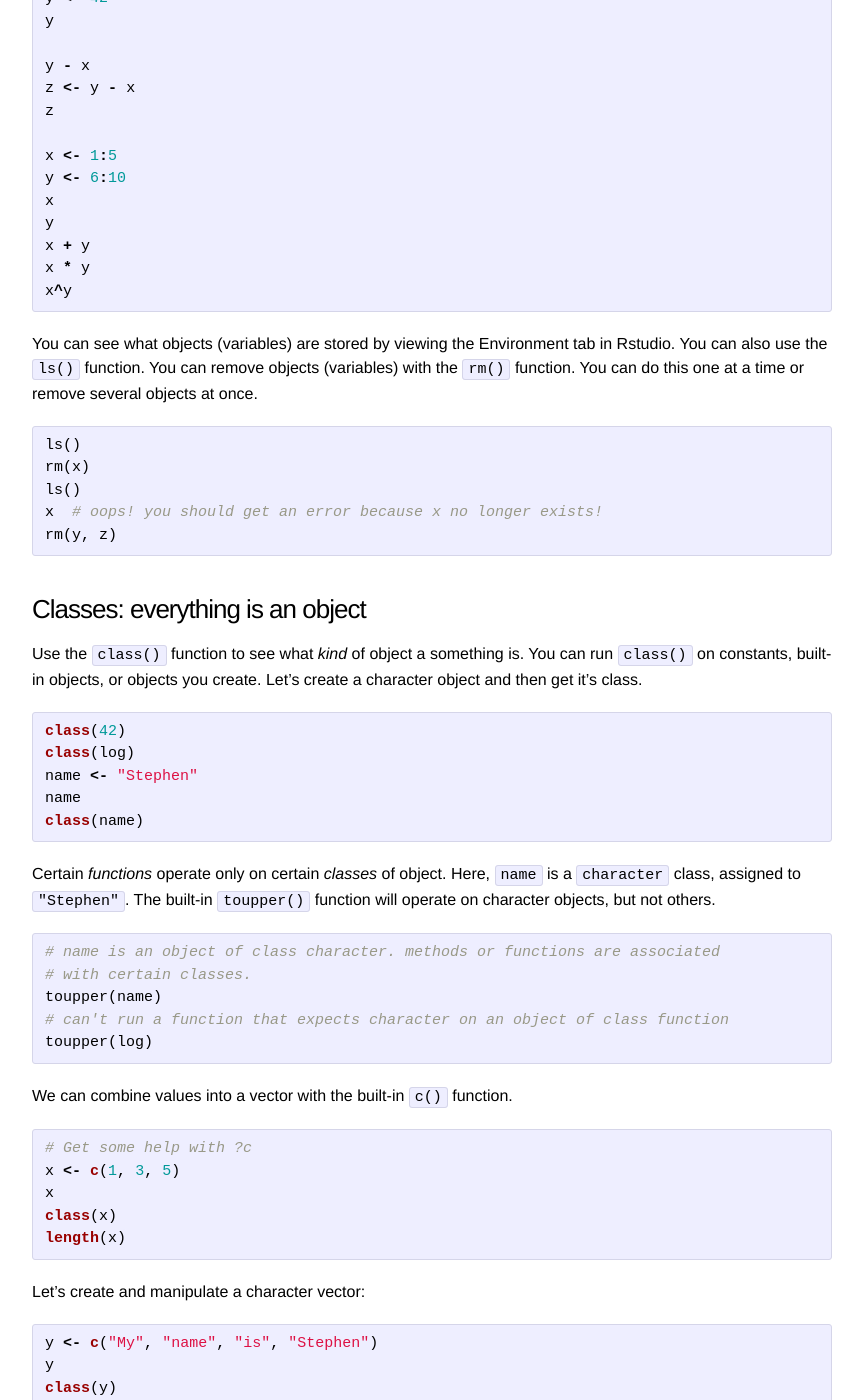
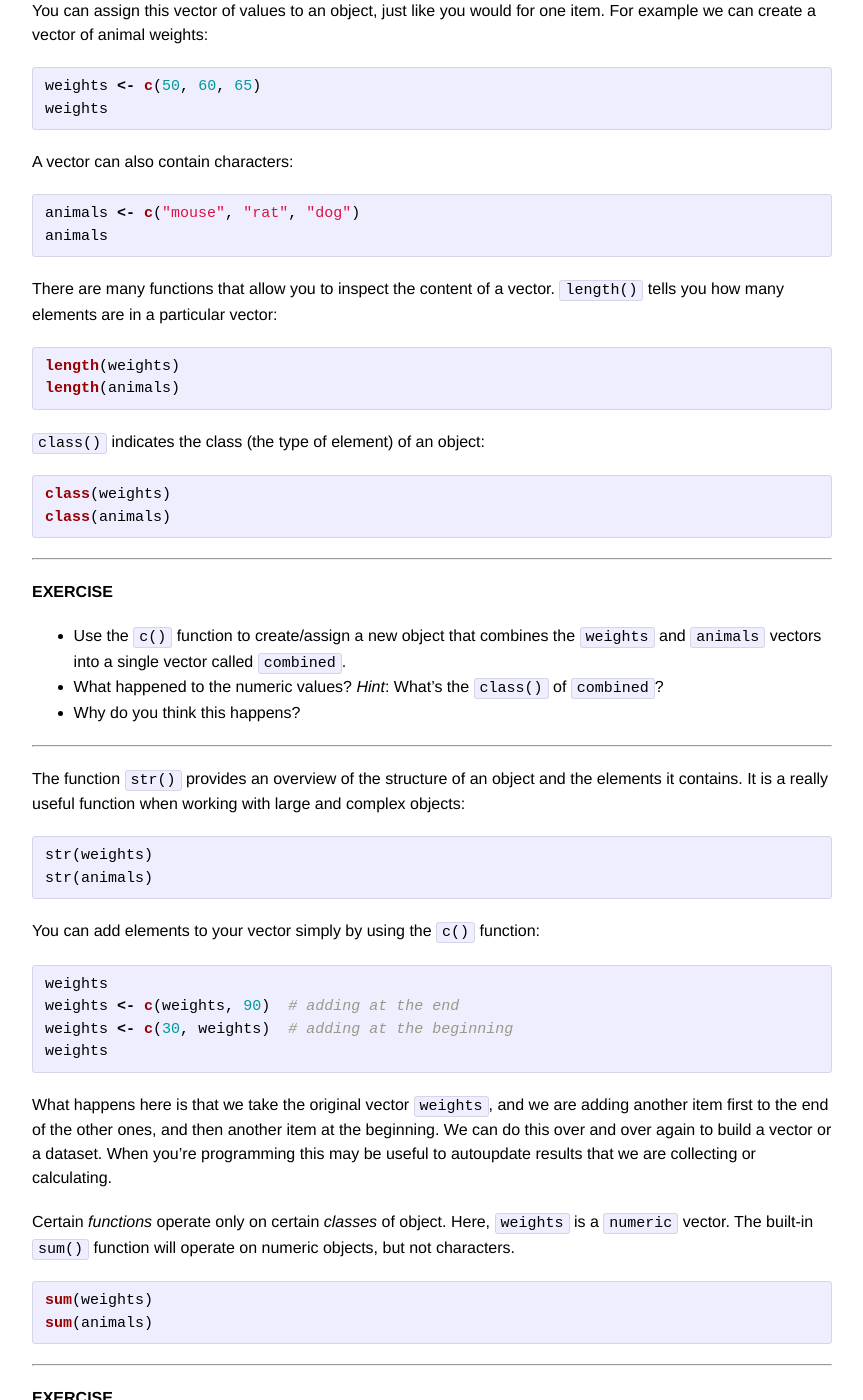
Before and after one commit to bioconnector/workshops2015, a Jekyll site: the page built from lessons/intro-r-lifesci/01-intro-r.md, in a window 1280 px wide and 1400 px high, scrolled down 5189 px. Shown: the whole window, without its empty margins (208-1071 px from the left). Built offline with Jekyll 4.4.1, drawn with Linux system fonts in a browser that asks for light colours; Markdown is read by kramdown in place of the engine named in the settings; some of the changed text lies outside the part shown.

Commit message:
finished updating intro R

````diff
--- a/lessons/intro-r-lifesci/01-intro-r.md
+++ b/lessons/intro-r-lifesci/01-intro-r.md
@@ -94,6 +94,16 @@ weight_kg <- 100
 
 What do you think is the current content of the object `weight_lb`? 126.5 or 220?
 
+You can see what objects (variables) are stored by viewing the Environment tab in Rstudio. You can also use the `ls()` function. You can remove objects (variables) with the `rm()` function. You can do this one at a time or remove several objects at once.
+
+
+```r
+ls()
+rm(weight_lb, weight_kg)
+ls()
+weight_lb  # oops! you should get an error because weight_lb no longer exists!
+```
+
 ---
 
 **EXERCISE**
@@ -144,11 +154,11 @@ sqrt(log(1000, base = 10))
 
 **EXERCISE**
 
-See `?abs` and calculate the square root of the log-base-10 of the absolute value of $-4\times{}(2550-50)$.
+See `?abs` and calculate the square root of the log-base-10 of the absolute value of `-4*(2550-50)`. Answer should be `2`.
 
 ---
 
-## Vectors
+## Vectors and classes
 
 Let's create some numeric vectors. Vectors (aka "arrays" in Perl, "lists" in Python) are single *objects* containing an ordered collection of *elements*. A simple vector is a numeric vector, a single *object* containing several numbers. Here let's display a few vectors. We can also do vector arithmetic. When printing vectors to the screen that have lots of elements, notice that the bracketed number in the gutter of the output is just a counter indexing the number of elements in the vector.
 
@@ -182,125 +192,85 @@ help(seq)
 seq(from = 2, to = 200, by = 4)
 ```
 
-### Variables / objects
-
-You can store values in a variable or object. Use the `<-` operator for assignment. `=` also will work, but `<-` is conventional and preferred. Objects should start with a letter and can include numbers and underscores. Named variables are objects containing whatever is assigned to them. Remember, *everything is an object*.
+You can assign this vector of values to an object, just like you would for one item. For example we can create a vector of animal weights:
 
 
 ```r
-x <- 5
-x
-
-y <- 42
-y
-
-y - x
-z <- y - x
-z
-
-x <- 1:5
-y <- 6:10
-x
-y
-x + y
-x * y
-x^y
+weights <- c(50, 60, 65)
+weights
 ```
 
-You can see what objects (variables) are stored by viewing the Environment tab in Rstudio. You can also use the `ls()` function. You can remove objects (variables) with the `rm()` function. You can do this one at a time or remove several objects at once.
+A vector can also contain characters:
 
 
 ```r
-ls()
-rm(x)
-ls()
-x  # oops! you should get an error because x no longer exists!
-rm(y, z)
+animals <- c("mouse", "rat", "dog")
+animals
 ```
 
-### Classes: everything is an object
-
-Use the `class()` function to see what *kind* of object a something is. You can run `class()` on constants, built-in objects, or objects you create. Let's create a character object and then get it's class.
+There are many functions that allow you to inspect the content of a vector. `length()` tells you how many elements are in a particular vector:
 
 
 ```r
-class(42)
-class(log)
-name <- "Stephen"
-name
-class(name)
+length(weights)
+length(animals)
 ```
 
-Certain *functions* operate only on certain *classes* of object. Here, `name` is a `character` class, assigned to `"Stephen"`. The built-in `toupper()` function will operate on character objects, but not others.
+`class()` indicates the class (the type of element) of an object:
 
 
 ```r
-# name is an object of class character. methods or functions are associated
-# with certain classes.
-toupper(name)
-# can't run a function that expects character on an object of class function
-toupper(log)
-```
-
-We can combine values into a vector with the built-in `c()` function.
-
-
-```r
-# Get some help with ?c
-x <- c(1, 3, 5)
-x
-class(x)
-length(x)
-```
-
-Let's create and manipulate a character vector:
-
-
-```r
-y <- c("My", "name", "is", "Stephen")
-y
-class(y)
-length(y)
-y <- c(y, "Turner")
-y
-length(y)
-```
-
-Try running the built-in `sum()` function on a numeric vector:
-
-
-```r
-sum(x)
+class(weights)
+class(animals)
 ```
 
 ---
 
 **EXERCISE**
 
-Without using the `+` symbol, get the sum of the integers 50 through 55
+- Use the `c()` function to create/assign a new object that combines the `weights` and `animals` vectors into a single vector called `combined`.
+- What happened to the numeric values? *Hint*: What's the `class()` of `combined`?
+- Why do you think this happens?
 
 ---
 
-
-Combining characters with numerics results in coercing everything to be a character class.
+The function `str()` provides an overview of the structure of an object and the elements it contains. It is a really useful function when working with large and complex objects:
 
 
 ```r
-y
-z <- c(x, y)
-z
-class(z)
+str(weights)
+str(animals)
 ```
 
-Certain functions only operate on certain classes. You can't compute the `sum()` of a character vector!
+You can add elements to your vector simply by using the `c()` function:
 
 
 ```r
-z
-sum(z)
+weights
+weights <- c(weights, 90)  # adding at the end
+weights <- c(30, weights)  # adding at the beginning
+weights
 ```
 
-### Slicing/indexing vectors
+What happens here is that we take the original vector `weights`, and we are adding another item first to the end of the other ones, and then another item at the beginning. We can do this over and over again to build a vector or a dataset. When you're programming this may be useful to autoupdate results that we are collecting or calculating.
+
+Certain *functions* operate only on certain *classes* of object. Here, `weights` is a `numeric` vector. The built-in `sum()` function will operate on numeric objects, but not characters.
+
+
+```r
+sum(weights)
+sum(animals)
+```
+
+---
+
+**EXERCISE**
+
+Sum the integers 1 through 100 and 501 through 600 (e.g. 1+2+...+99+100+501+502+...+599+600)
+
+---
+
+## Slicing/indexing vectors
 
 Let's create a vector of 50 integers going from 101 to 150. We can access certain elements of that vector by putting the element's *index(es)* in square brackets. E.g., `x[1]` will return the first element in vector `x`. Calling `x[c(3,5)]` will access the third and fifth elements. Calling `x[1:10]` will return the first ten elements of `x`.
 
@@ -325,19 +295,11 @@ x[20:25]
 x[45:55]  #NA is missing value!
 ```
 
----
+## Data Frames
 
-**EXERCISE**
+We use **data frames** to store heterogeneous tabular data in R: tabular, meaning that individuals or observations are typically represented in rows, while variables or features are represented as columns; heterogeneous, meaning that columns/features/variables can be different classes (on variable, e.g. age, can be numeric, while another, e.g., cause of death, can be text).
 
-Sum the integers 1 through 100 and 501 through 600 (e.g. 1+2+...+99+100+501+502+...+599+600)
-
----
-
-### Data Frames
-
-Data frames are a standard way to store heterogeneous tabular data in R: tabular, meaning that individuals or observations are typically represented in rows, while variables or features are represented as columns; heterogeneous, meaning that columns/features/variables can be different classes (on variable, e.g. age, can be numeric, while another, e.g., cause of death, can be text).
-
-Later on we'll go over how we load our own data, but for now, let's use a built-in data frame called `mtcars`. This data was extracted from the 1974 Motor Trend US magazine, and comprises fuel consumption and 10 aspects of automobile design and performance for 32 automobiles (1973–74 models). We can load this built-in data with `data(mtcars)`. By the way, running `data()` without any arguments will list all the available built-in datasets included with R.
+Later on we'll read in data from a text file into a data frame object using one of the functions `read.table()` for text files or `read.csv()` for comma-separated tables. But for now, let's use a built-in data frame called `mtcars`. This data was extracted from the 1974 Motor Trend US magazine, and comprises fuel consumption and 10 aspects of automobile design and performance for 32 automobiles (1973–74 models). We can load this built-in data with `data(mtcars)`. By the way, running `data()` without any arguments will list all the available built-in datasets included with R.
 
 Let's load the data first. Type the name of the object itself (`mtcars`) to view the entire data frame. *Note: doing this with large data frames can cause you trouble.*
 
@@ -348,22 +310,37 @@ class(mtcars)
 mtcars
 ```
 
+### Inspecting data.frame objects
+
 There are several built-in functions that are useful for working with data frames.
-* `head()` prints the first few lines of a large data frame.
-* `length()` tells you the number of features (variables, columns) in a data frame.
-* `dim()` returns a two-element vector containing the number of rows and the number of columns in a data frame.
-* `str()` displays the structure of a data frame, printing out details and a preview of every column.
-* `summary()` works differently depending on what kind of object you pass to it. Passing a data frame to the `summary()` function prints out some summary statistics about each column (min, max, median, mean, etc.)
+
+* Content:
+    * `head()`: shows the first 6 rows
+    * `tail()`: shows the last 6 rows
+* Size:
+    * `dim()`: returns a 2-element vector with the number of rows in the first element, and the number of columns as the second element (the dimensions of the object)
+    * `nrow()`: returns the number of rows
+    * `ncol()`: returns the number of columns
+* Summary:
+    * `colnames()` (or just `names()`): returns the column names
+    * `rownames()`: returns the row names
+    * `str()`: structure of the object and information about the class, length and content of each column
+    * `summary()`: works differently depending on what kind of object you pass to it. Passing a data frame to the `summary()` function prints out some summary statistics about each column (min, max, median, mean, etc.)
 
 
 ```r
 head(mtcars)
-length(mtcars)
+tail(mtcars)
 dim(mtcars)
-dim(mtcars)[1]  # number of rows (individual cars in the survey)
-dim(mtcars)[2]  # number of columns (number of variables measured)
+nrow(mtcars)
+ncol(mtcars)
+colnames(mtcars)
+rownames(mtcars)
 str(mtcars)
+summary(mtcars)
 ```
+
+### Accessing variables & subsetting data frames
 
 We can access individual variables within a data frame using the `$` operator, e.g., `mydataframe$specificVariable`. Let's print out the number of cylinders for every car, and calculate the average miles per gallon for ever car in the dataset (using the built-in `mean()` function).
 
@@ -376,44 +353,50 @@ mtcars$mpg
 mean(mtcars$mpg)
 ```
 
-We can also access certain rows or columns of a dataset by providing multiple indices using the syntax `mydataframe[rows, columns]`. Let's get the first 4 rows and the first two rows (MPG and # cylinders) from the dataset:
+We can also use the `subset()` function to return a subset of the data frame that meets a specific condition.
+
+1. The first argument is the data frame you want to subset, e.g. `subset(mtcars...`.
+2. The second argument is a condition you must satisfy, e.g. `subset(mtcars, cyl==6)`. If you want to satisfy *all* of multiple conditions, you can use the "and" operator, `&`. The "or" operator `|` (the pipe character, usually shift-backslash) will return a subset that meet *any* of the conditions.
+    * `==`: Equal to
+    * `!=`: Not equal to
+    * `>`, `>=`: Greater than, greater than or equal to
+    * `<`, `<=`: Less than, less than or equal to
+
+Try it out:
 
 
 ```r
-head(mtcars)
-mtcars[1:4, 1:2]
+# Return only cars with 6 cylinder engines.
+subset(mtcars, cyl == 6)
+# Return only cars having more than 6 cylinders **and** an engine
+# displacement volume less than 300cc.
+subset(mtcars, cyl > 6 & disp < 300)
+# Return only the cars that get at least 20 miles per gallon or have a
+# displacement volume of less than 100cc.
+subset(mtcars, mpg >= 20 | disp < 100)
 ```
 
-We can also use the `subset()` function to return a subset of the data frame that meets a specific condition. The first argument is the data frame you want to subset. The second argument is a condition you must satisfy. If you want to satisfy *all* of multiple conditions, you can use the "and" operator, `&`. The "or" operator `|` (the pipe character, usually shift-backslash) will return a subset that meet *any* of the conditions.
-
-The commands below will:
-
-0. Return only cars with 6 cylinder engines.
-0. Return only cars having more than 6 cylinders **and** an engine displacement volume less than 300cc.
-0. Return only the cars that get at least 20 miles per gallon or have a displacement volume of less than 100cc.
-0. Return cars with 6 cylinder engines, but using the `select=` argument, only the MPG and displacement columns. Note the syntax there -- we're passing a vector of variables created with the `c()` function to the `select=` argument, which only returns certain columns.
-
-Try some subsetting on your own.
+Finally, take a look at the class of what's returned by a `subset()` function. The `subset()` function takes a data.frame and returns a data.frame. You can operate on this new data.frame just as you would any other data.frame using the `$` operator. E.g., print the MPG for all the 6 cylinder vehicles:
 
 
 ```r
-subset(mtcars, cyl == 6)
-subset(mtcars, cyl > 6 & disp < 300)
-subset(mtcars, mpg >= 20 | disp < 100)
-subset(mtcars, cyl == 6, select = c(mpg, disp))
+subset(mtcars, cyl == 6)$mpg
 ```
 
 ---
 
 **EXERCISE**
 
-Return cars that have greater than or equal to 6 cylinders *and* get at least 15 miles per gallon, but display only the MPG, cylinders, and qsec columns (qsec is the 1/4 mile time).
+1. Print out the dataset cars that have greater than or equal to 6 cylinders *and* get at least 15 miles per gallon.
+2. What's the mean engine displacement of these vehicles?
 
 
 
 ---
 
-The `with()` function is particularly helpful. Let's say you wanted to compute some (senseless) value by computing the MPG times the number of cylinders divided by the car's displacement. You could access the dataset's variables using the `$` notation, or you could use `with()` to temporarily *attach* the data frame, and call the variables directly. The first argument to `with()` is the name of the data frame, and the second argument is all the stuff you'd like to do with the particular features in that data frame.
+### with()
+
+The `with()` function is particularly helpful. Let's say you wanted to compute some (senseless) value by computing the MPG times the number of cylinders divided by the car's displacement. You could access the dataset's variables using the `$` notation, or you could use `with()` to temporarily *attach* the data frame, and call the variables directly, as if they were just vectors hanging out in your workspace. The first argument to `with()` is the name of the data frame, and the second argument is all the stuff you'd like to do with the particular features in that data frame.
 
 Try typing the following commands:
 
@@ -428,7 +411,20 @@ mtcars$mpg * mtcars$cyl/mtcars$disp
 with(mtcars, mpg * cyl/disp)
 ```
 
-### Plotting
+---
+
+**EXERCISE**
+
+Using the `with()` and `subset()` functions, compute the average value of the ratio of the engine displacement (`disp`) divided by the engine's horsepower (`hp`) for all the 8-cylinder vehicles.
+
+
+```
+## [1] "Answer: 1.754801425962"
+```
+
+---
+
+## Plotting basics
 
 Plotting a single numeric variable goes down the rows and plots a value on the y-axis for each observation (index) in the data frame.
 
@@ -438,7 +434,6 @@ plot(mtcars$mpg)
 ```
 
 This isn't a very useful figure. More appropriate might be a histogram. We can try to let R decide how many breaks to insert in the histogram, or we can set that manually. We can also set the color of the bars.
-
 
 
 ```r
@@ -455,7 +450,7 @@ We can create a scatterplot between two variables with `plot(varX, varY)`.
 with(mtcars, plot(disp, mpg))
 ```
 
-There are hundreds of plotting parameters you can use to make your plot look exactly like you want. Let's use a solid-filled point instead of an open circle with the `pch=` argument, color the points red with the `col=` argument, give it a title by passing a character object to the `main=` argument, and change the x and y axis titles with the `xlab=` and `ylab=` arguments, respectively. Let's go through this one step at a time.
+There are hundreds of plotting parameters you can use to make your plot look exactly like you want. Let's use a solid-filled point instead of an open circle with the `pch=` argument (point character), color the points red with the `col=` argument, give it a title by passing a character object to the `main=` argument, and change the x and y axis titles with the `xlab=` and `ylab=` arguments, respectively. Let's go through this one step at a time.
 
 
 ```r
@@ -468,17 +463,23 @@ with(mtcars, plot(disp, mpg, pch = 16, col = "red", main = "MPG vs Displacement"
 
 Notice how on that last line I broke the command up into two lines for better readability. I broke the command at the comma separating arguments, and indented the following line for readability.
 
+With plotting parameters, **Google is your friend.**
+
+* Forget what each point character represents? Google _R pch_.
+* Forget the names of R's colors? Google _R colors_. Want to learn more about color schemes in R? Google _RColorBrewer_.
+* Try googling _R graphical parameters_.
+
 ---
 
 **EXERCISE**
 
-Plot horsepower (y-axis) vs displacement (x-axis) for vehicles with more than 4 cylinders. Give the graph a title and label the axes. Make the points solid (hint, `pch=16`) blue (hint, `col="blue"`) circles. Your plot should look something like this:
+Plot horsepower (y-axis) vs displacement (x-axis) for vehicles with more than 4 cylinders. Give the graph a title and label the axes. Make the points solid (hint, `pch=16`) blue (hint, `col="blue"`) circles.
 
 
 
 ---
 
-### Reading in / writing out data
+## Reading in / writing out data
 
 First, lets create a small dataset consisting of only 8 cylinder cars.
 
````
Also changed, not shown: lessons/intro-r-lifesci/01-intro-r.Rmd (+76 -41 lines).
